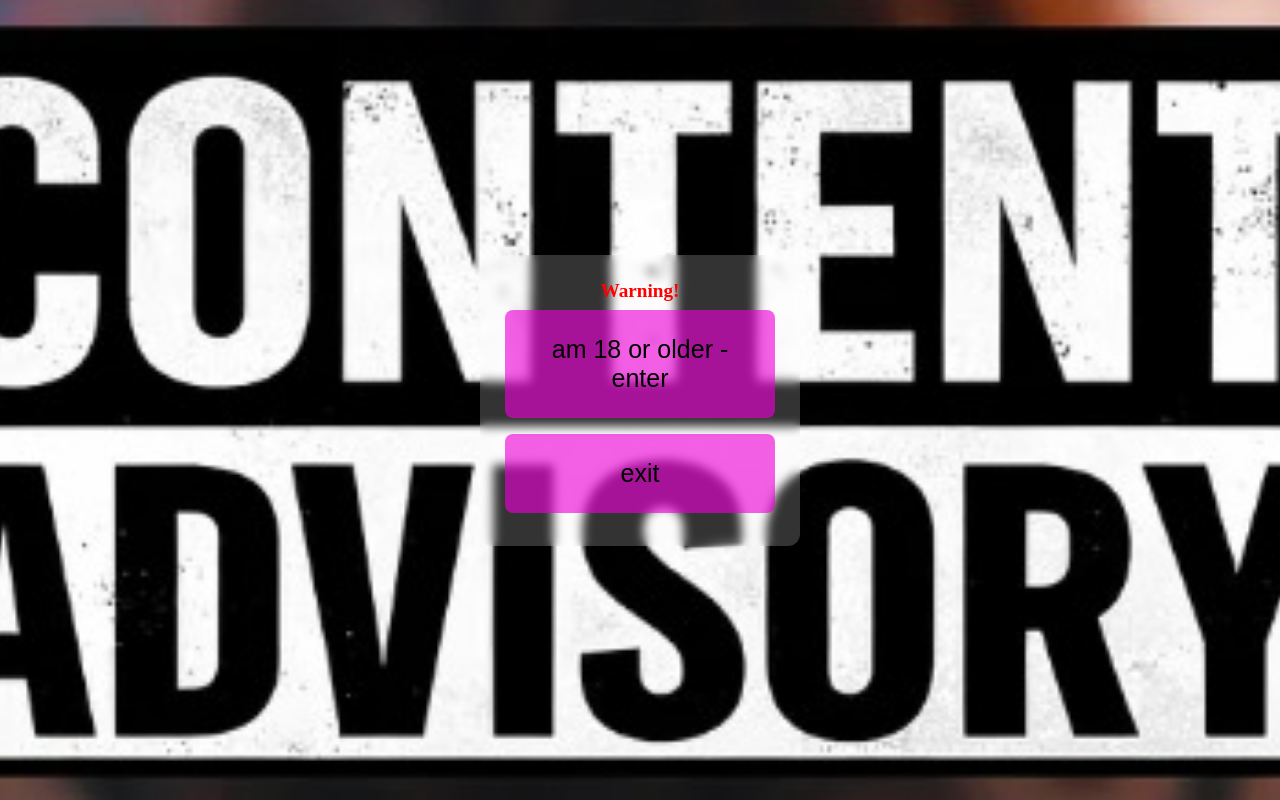
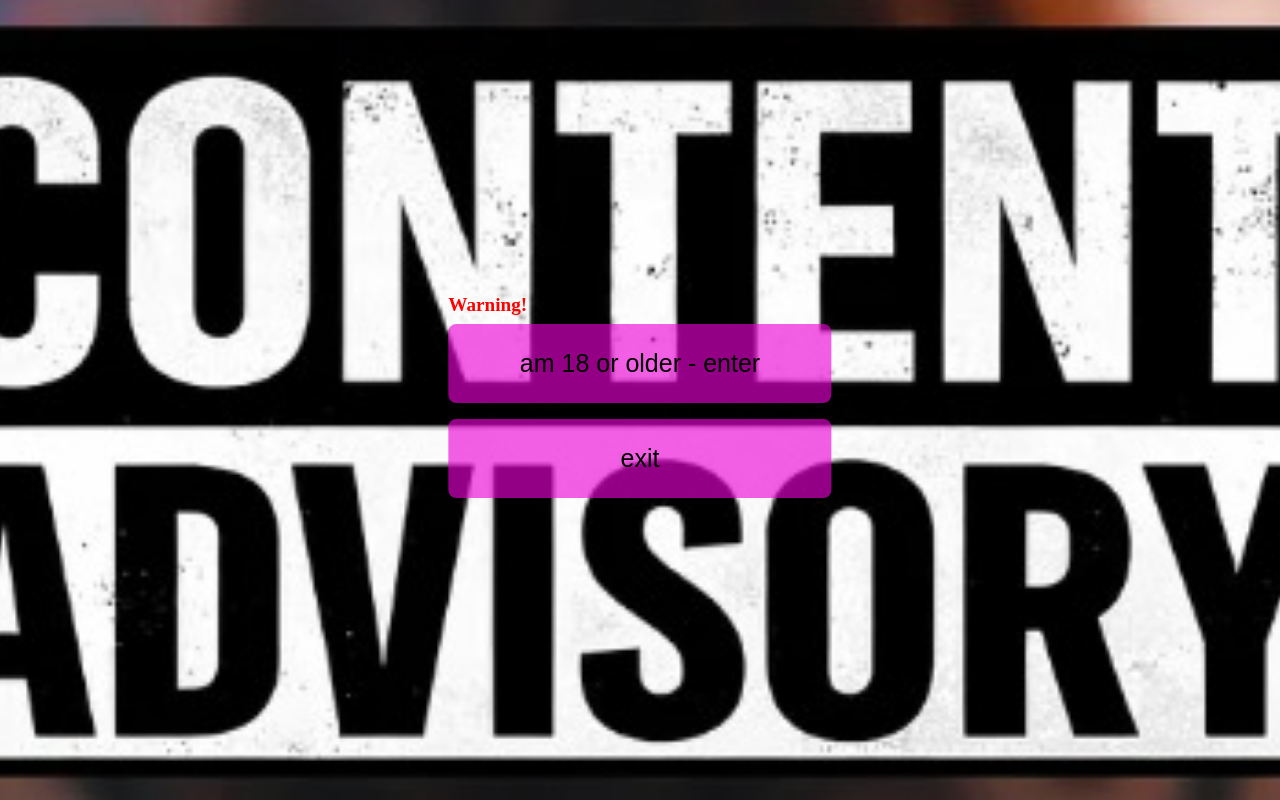
Before and after one commit to cygday/chat, a plain HTML site: page frontend/index.html in a window 1280 px wide. Drawn offline with Linux system fonts and the light colour scheme.

Commit message:
Comment out styles in .box class
Comment out existing styles in the .box class for future reference.

```diff
--- a/frontend/style.css
+++ b/frontend/style.css
@@ -19,12 +19,17 @@
 }
 
 .box {
-    padding: 25px;
+    /* Existing styles */
+    /*padding: 25px;
     border-radius: 12px;
     text-align: center;
-    width: 320px;
-    background: rgba(255, 255, 255, 0.2); /* Recommended: makes box visible over wallpaper */
-    backdrop-filter: blur(5px);           /* Glass effect */
+    width: 320px;*/
+
+    /* FORCE CENTER */
+    position: absolute;
+    top: 50%;
+    left: 50%;
+    transform: translate(-50%, -50%);
 }
 
 button {
```
